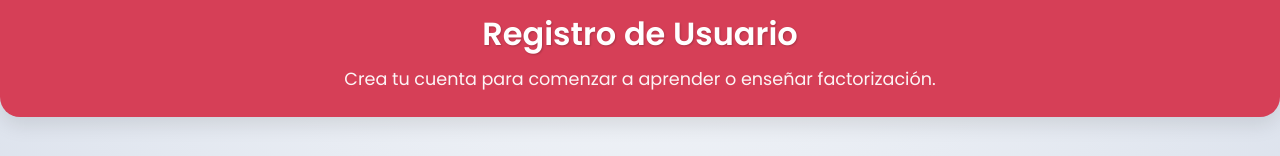
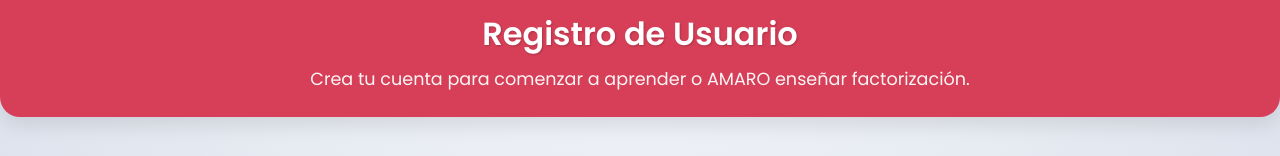
Before and after one commit to JosueJT/Factorizate, a plain HTML site: page registro.html in a window 1280 px wide. Shown: the part 127-283 px from the top of the page. Drawn offline with Linux system fonts and the light colour scheme.

Commit message:
CAMBIO DE TEXTO

```diff
--- a/registro.html
+++ b/registro.html
@@ -11,7 +11,7 @@
   <header class="hero">
     <img src="img/logo.png" alt="Logo Factorízate">
     <h1>Registro de Usuario</h1>
-    <p>Crea tu cuenta para comenzar a aprender o enseñar factorización.</p>
+    <p>Crea tu cuenta para comenzar a aprender o AMARO enseñar factorización.</p>
   </header>
 
   <main class="login-container">
```
